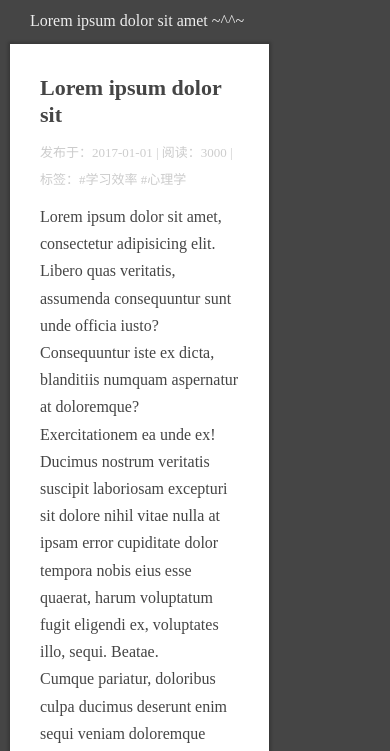
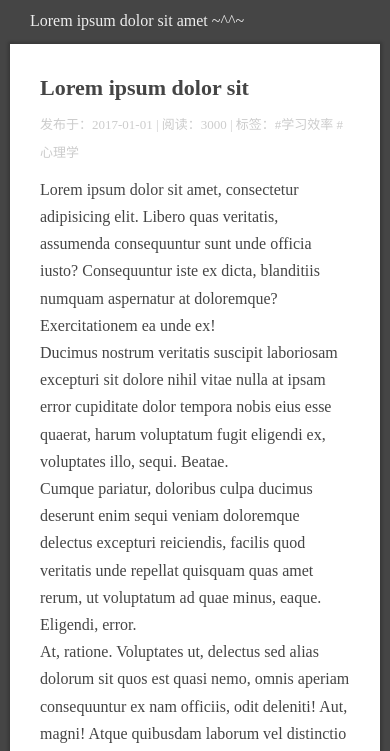
Before and after one commit to magicmai/demos, a plain HTML site: page 一个简单的响应式博客/article.html in a window 390 px wide. Shown: the part 93-844 px from the top of the page. Drawn offline with nearby package versions, Linux system fonts and the light colour scheme.

```diff
--- a/一个简单的响应式博客/styles/mobile.css
+++ b/一个简单的响应式博客/styles/mobile.css
@@ -10,7 +10,8 @@
   padding-right: 10px;
 }
 
-.article-list {
+.article-list,
+.article {
   margin: 0;
 }
 
```
Also changed, not shown: 一个简单的响应式博客/页面截图/article.jpg (deleted), 一个简单的响应式博客/页面截图/index.jpg (deleted), 一个简单的响应式博客/页面截图/mobile.jpg (deleted), 1 other file.
